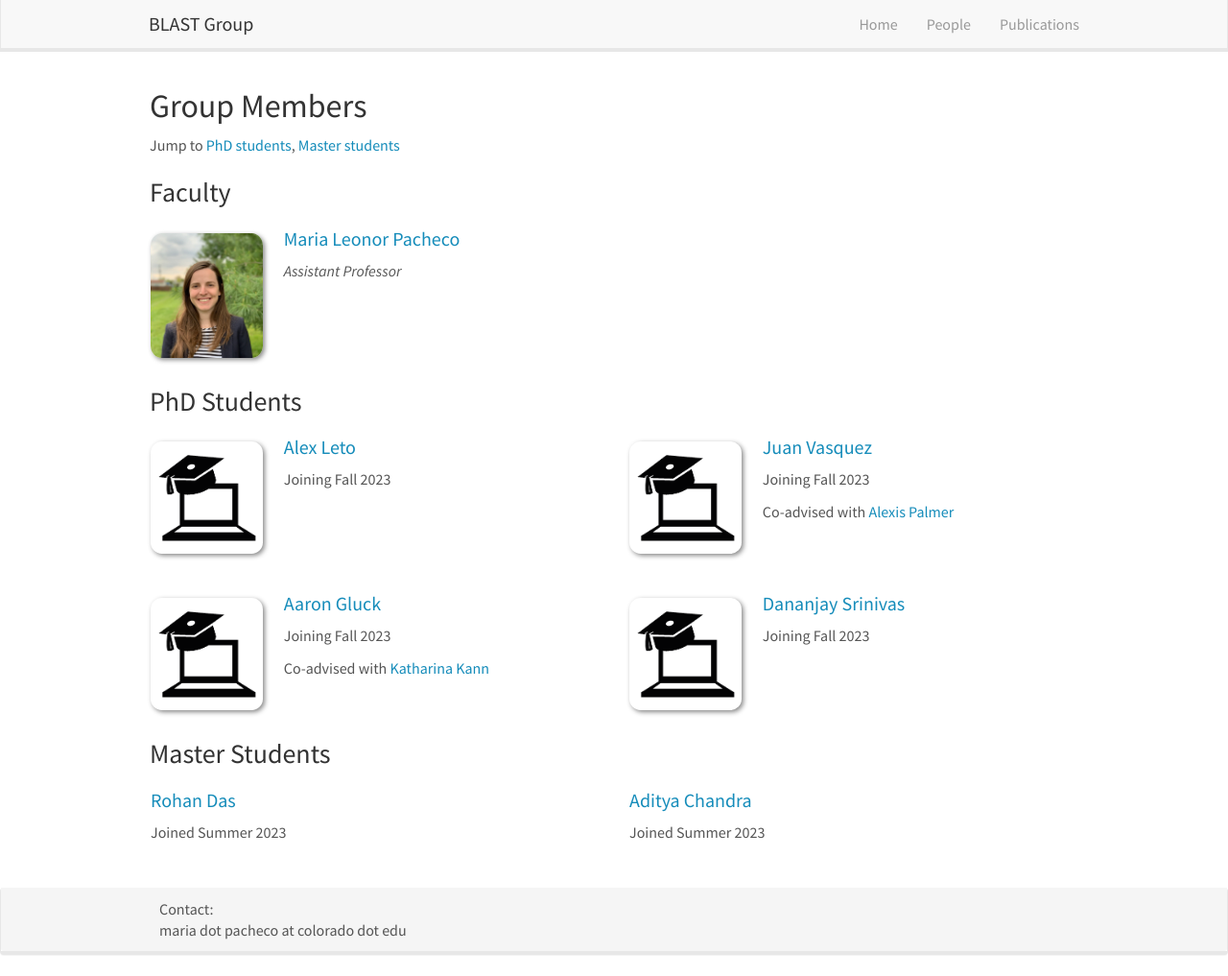
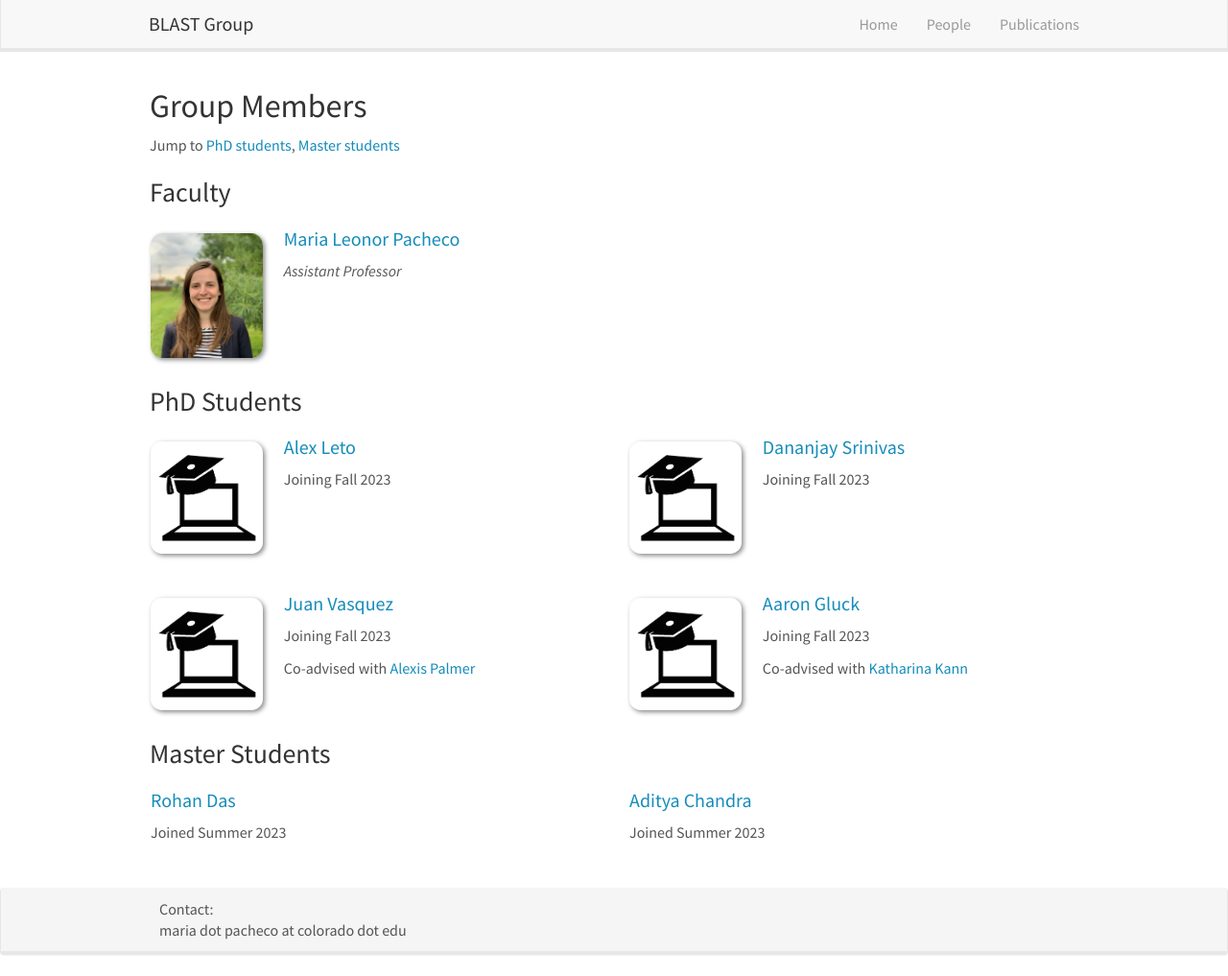
Before and after one commit to blast-cu/blast-cu.github.io, a Jekyll site: the page built from _pages/team.md, in a window 1280 px wide and 1017 px high. Shown: the whole window at 96% size. Built offline with Jekyll 4.4.1, drawn with Linux system fonts in a browser that asks for light colours; nearby versions of some CDN libraries; part of the change alters nothing that is shown.

Commit message:
Update phd.yml

```diff
--- a/_data/phd.yml
+++ b/_data/phd.yml
@@ -14,6 +14,12 @@
   year: Joining Fall 2023
   info:
 
+- name: Dananjay Srinivas
+  photo: grad_student.png
+  homepage: https://blast-cu.github.io/team/#phd
+  year: Joining Fall 2023
+  info:
+
 - name: Juan Vasquez
   photo: grad_student.png
   homepage: https://blast-cu.github.io/team/#phd
@@ -25,9 +31,3 @@
   homepage: https://blast-cu.github.io/team/#phd
   year: Joining Fall 2023
   info: Co-advised with <a href="https://kelina.github.io/">Katharina Kann</a>
-
-- name: Dananjay Srinivas
-  photo: grad_student.png
-  homepage: https://blast-cu.github.io/team/#phd
-  year: Joining Fall 2023
-  info:
```
